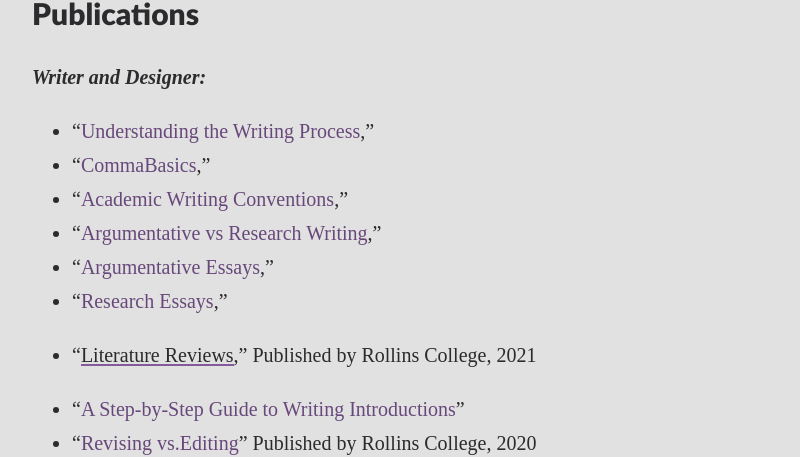
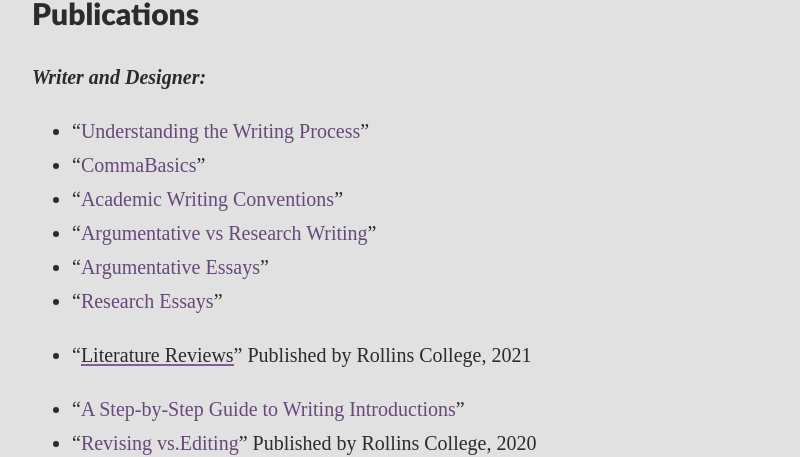
Before and after one commit to TK01079/GradPortfolioDemo, a Jekyll site: the page built from resume.md, in a window 1280 px wide and 900 px high, scrolled down 2508 px. Shown: the part 140-597 px from the top of the window, without its empty margins (208-1008 px from the left). Built offline with Jekyll 4.4.1, drawn with Linux system fonts in a browser that asks for light colours; nearby versions of some CDN libraries.

```diff
--- a/resume.md
+++ b/resume.md
@@ -7,18 +7,13 @@ published: true
 
 
 **Expert level (8+ years of experience):**
-Copy-editing, line-editing,
-proofreading, resume writing, CV writing, research writing, creating
-copy, technical writing, technical editing, technical communication,
-MLA, Chicago Manual of Style, APA, creative writing, time management,
-Microsoft Office, Google Suite, interpersonal communication, marketing
-writing, PR writing.
+*Copy-editing, line-editing, proofreading, resume writing, CV writing, research writing, creating copy, technical writing, technical editing, technical communication, MLA, Chicago Manual of Style, APA, creative writing, time management, Microsoft Office, Google Suite, interpersonal communication, marketing writing, PR writing.*
 
 **Intermediate level (3-4 years experience):**
-Foreign language: Latin &
-Spanish, SEO, Wordpress, Wix, Adobe Design Suite, Canva.
+*Foreign language: Latin & Spanish, SEO, Wordpress, Wix, Adobe Design Suite, Canva.*
 
 ## Work Experience ##
+
 
 ### Post Meridiem, Denver, CO | *Contract Copy Editor, Copy Writer, & Digital Designer*
 
@@ -99,13 +94,13 @@ Writing Program.
 
 
 ***Writer and Designer:***
-- "[Understanding the Writing Process](https://www.rollins.edu/library/twc/understanding-the-writing-process.pdf),"
-- "[CommaBasics](https://www.rollins.edu/library/twc/comma-basics.pdf),"
-- "[Academic Writing Conventions](https://www.rollins.edu/library/twc/academic-writing-conventions.pdf),"
-- "[Argumentative vs Research Writing](https://www.rollins.edu/library/twc/argumentative-vs-research-papers.pdf),"
-- "[Argumentative Essays](https://www.rollins.edu/library/twc/argumentative-essay.pdf),"
-- "[Research Essays](https://www.rollins.edu/library/twc/research-essays.pdf),"
-- "[Literature Reviews](https://www.rollins.edu/library/twc/literature-reviews.pdf),"
+- "[Understanding the Writing Process](https://www.rollins.edu/library/twc/understanding-the-writing-process.pdf)"
+- "[CommaBasics](https://www.rollins.edu/library/twc/comma-basics.pdf)"
+- "[Academic Writing Conventions](https://www.rollins.edu/library/twc/academic-writing-conventions.pdf)"
+- "[Argumentative vs Research Writing](https://www.rollins.edu/library/twc/argumentative-vs-research-papers.pdf)"
+- "[Argumentative Essays](https://www.rollins.edu/library/twc/argumentative-essay.pdf)"
+- "[Research Essays](https://www.rollins.edu/library/twc/research-essays.pdf)"
+- "[Literature Reviews](https://www.rollins.edu/library/twc/literature-reviews.pdf)"
 Published by Rollins College, 2021
 
 - "[A Step-by-Step Guide to Writing Introductions](https://www.rollins.edu/library/twc/intros-step-by-step.pdf)"
```
